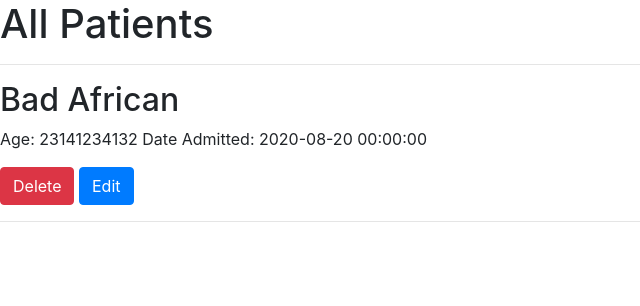
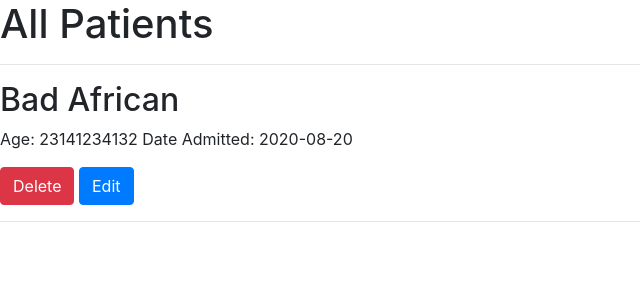
Before and after one commit to natelincyber/hospital_management_tool, a Flask app: page /see_patients in a window 1280 px wide. Shown: the part 125-431 px from the top of the page, without its empty margins (0-640 px from the left). Run offline with Flask 2, Linux system fonts and the light colour scheme; data comes from the database, SQL or seed files in the repository; both versions use the stored data as it was after the commit; some libraries are stand-ins or nearby versions.

Commit message:
fixed date display

```diff
--- a/Templates/see_patients.html
+++ b/Templates/see_patients.html
@@ -9,10 +9,15 @@
         <h1 style="display:inline">All Patients</h1>
     </div>
     <hr>
+
+    {% if see_patients|length == 0 %}
+        <p style="white-space:pre-wrap">You have no patients. Go to the add patient menu to add a new patient!</p>
+    {% endif %}
+
     {% for patient in see_patients %}
         <h2>{{ patient.name }}</h2>
 
-        <p style="white-space:pre-wrap">Age: {{ patient.age }} Date Admitted: {{ patient.date_admitted }}</p>
+        <p style="white-space:pre-wrap">Age: {{ patient.age }} Date Admitted: {{ patient.date_admitted.date() }}</p>
         <a class='btn btn-danger' href='/see_patients/delete/{{ patient.id }}'>Delete</a>
         <a class='btn btn-primary' href='/see_patients/edit/{{ patient.id }}'>Edit</a>
         <hr>
```
Also changed, not shown: patients.db.
